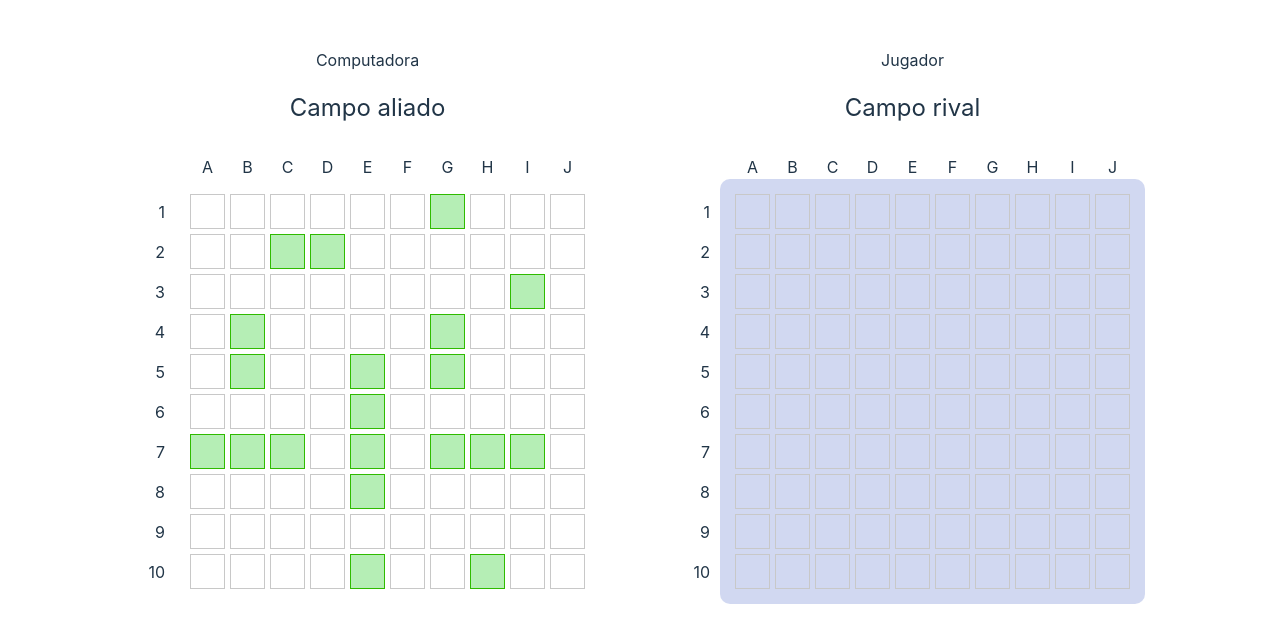
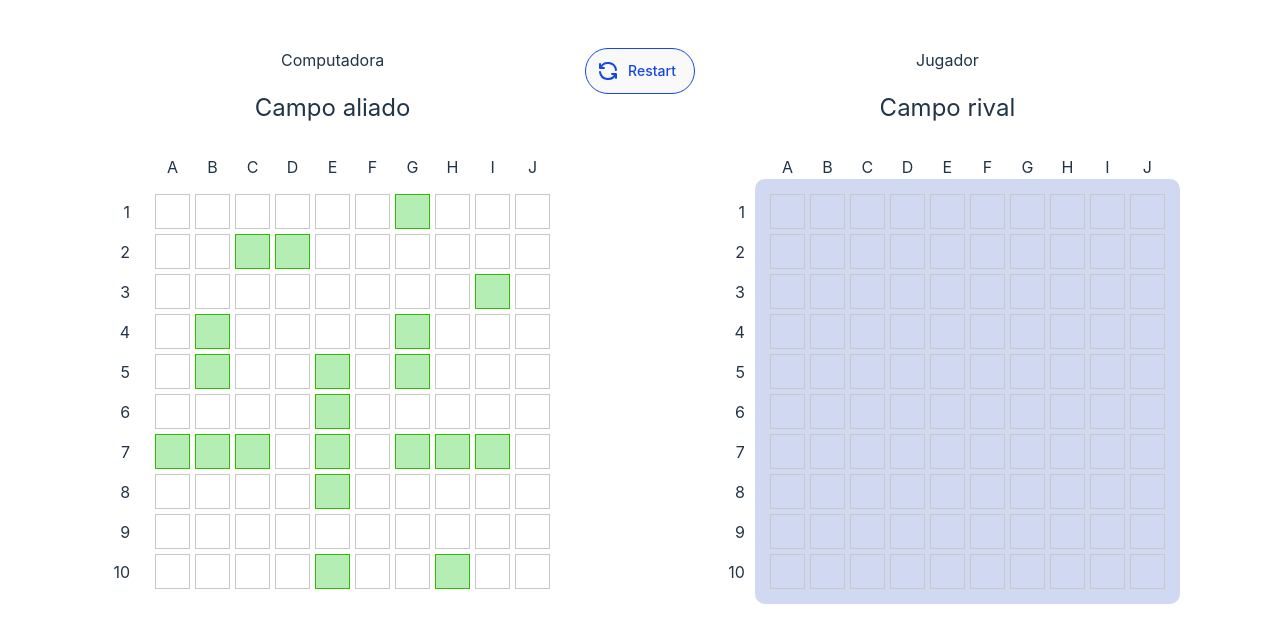
Before and after one commit to marcourrutia/BattleShip, a React (Vite) app: page / in a window 1280 px wide. Shown: the top 642 px of the page. Built offline with nearby package versions, Linux system fonts and the light colour scheme.

Commit message:
botón y lógica de restart

```diff
--- a/src/App.jsx
+++ b/src/App.jsx
@@ -7,6 +7,7 @@ import {
   createShips,
   positionShips,
 } from "./utils/gameLogic";
+import { RestartButton } from "./components/RestartButton";
 
 function App() {
   const [turn, setTurn] = useState(TURNS.Player);
@@ -14,6 +15,7 @@ function App() {
   const [computerHit, setComputerHit] = useState([]);
   const [playerPosition, setPlayerPosition] = useState([]);
   const [computerPosition, setComputerPosition] = useState([]);
+  const [restart, setRestart] = useState(false);
 
   const updateBoard = (position) => {
     if (turn === TURNS.Player) {
@@ -34,7 +36,7 @@ function App() {
     const computerShip = positionShips(createShips());
     setPlayerPosition(playerShip.flat());
     setComputerPosition(computerShip.flat());
-  }, []);
+  }, [restart]);
 
   useEffect(() => {
     if (turn === TURNS.Computer) {
@@ -57,7 +59,7 @@ function App() {
         Batalla Naval
       </h1>
       {playerPosition.length > 0 && computerPosition.length > 0 ? (
-        <main className="flex flex-col lg:flex-row gap-20 w-fit place-items-center">
+        <main className="flex flex-col lg:flex-row gap-5 w-fit place-items-center">
           <div className="flex flex-col">
             <h2 className="text-1xl 2xl:text-2xl">Computadora</h2>
             <h1 className="text-2xl 2xl:text-4xl p-5">Campo aliado</h1>
@@ -106,6 +108,14 @@ function App() {
               </section>
             </div>
           </div>
+          <RestartButton
+            restart={restart}
+            setRestart={setRestart}
+            setPlayerPosition={setPlayerPosition}
+            setComputerPosition={setComputerPosition}
+            setPlayerHit={setPlayerHit}
+            setComputerHit={setComputerHit}
+          />
           <div className="flex flex-col">
             <h2 className="text-1xl 2xl:text-2xl">Jugador</h2>
             <h1 className="text-2xl 2xl:text-4xl p-5">Campo rival</h1>
--- /dev/null
+++ b/src/components/RestartButton.jsx
@@ -0,0 +1,39 @@
+export const RestartButton = ({
+  restart,
+  setRestart,
+  setPlayerPosition,
+  setComputerPosition,
+  setPlayerHit,
+  setComputerHit,
+}) => {
+  const handleClick = () => {
+    setPlayerPosition([]);
+    setComputerPosition([]);
+    setComputerHit([]);
+    setPlayerHit([]);
+    setRestart(!restart);
+  };
+
+  return (
+    <button
+      type="button"
+      className="text-blue-700 border border-blue-700 hover:bg-blue-700 hover:text-white font-medium rounded-full text-sm p-2.5 text-center inline-flex items-center dark:border-blue-500 dark:text-blue-500 dark:hover:text-white dark:hover:bg-blue-500 cursor-pointer active:scale-90 self-start"
+      onClick={handleClick}
+    >
+      <svg
+        className="size-6 2xl:size-8"
+        xmlns="http://www.w3.org/2000/svg"
+        viewBox="0 0 24 24"
+        fill="none"
+        stroke="currentColor"
+        strokeWidth="2"
+        strokeLinecap="round"
+        strokeLinejoin="round"
+      >
+        <path d="M20 11a8.1 8.1 0 0 0 -15.5 -2m-.5 -4v4h4" />
+        <path d="M4 13a8.1 8.1 0 0 0 15.5 2m.5 4v-4h-4" />
+      </svg>
+      <span className="text-l 2xl:text-2xl px-2">Restart</span>
+    </button>
+  );
+};
--- a/src/index.css
+++ b/src/index.css
@@ -28,25 +28,6 @@ body {
   margin: 0;
   min-width: 320px;
   min-height: 100vh;
-}
-
-button {
-  border-radius: 8px;
-  border: 1px solid transparent;
-  padding: 0.6em 1.2em;
-  font-size: 1em;
-  font-weight: 500;
-  font-family: inherit;
-  background-color: #1a1a1a;
-  cursor: pointer;
-  transition: border-color 0.25s;
-}
-button:hover {
-  border-color: #646cff;
-}
-button:focus,
-button:focus-visible {
-  outline: 4px auto -webkit-focus-ring-color;
 }
 
 @media (prefers-color-scheme: light) {
--- a/src/utils/gameLogic.js
+++ b/src/utils/gameLogic.js
@@ -28,6 +28,7 @@ export const createShips = () => {
   return ships;
 };
 
+//funcion para posicionar los barcos de forma aleatoria
 export const positionShips = (shipsArray) => {
   let availablePositions = COLUMNS.flatMap((col) =>
     ROWS.map((row) => `${col}${row}`)
```
